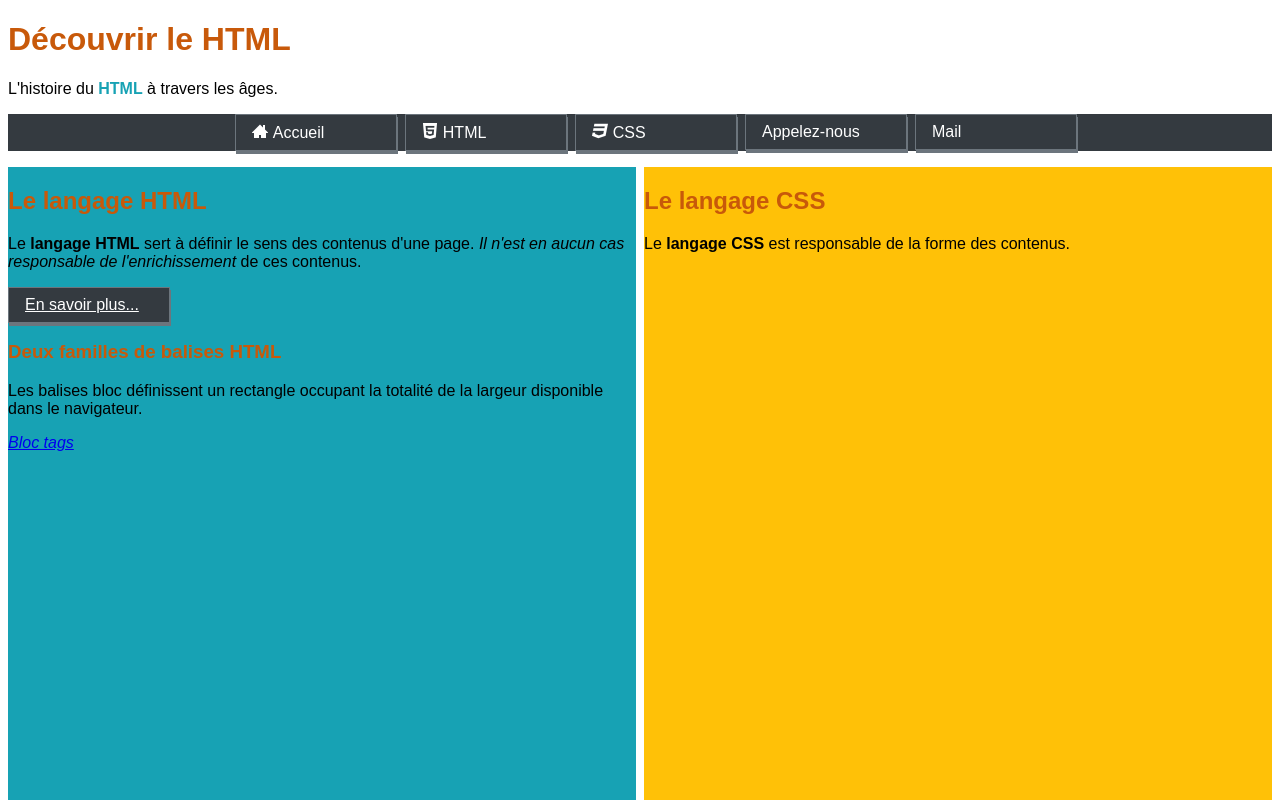
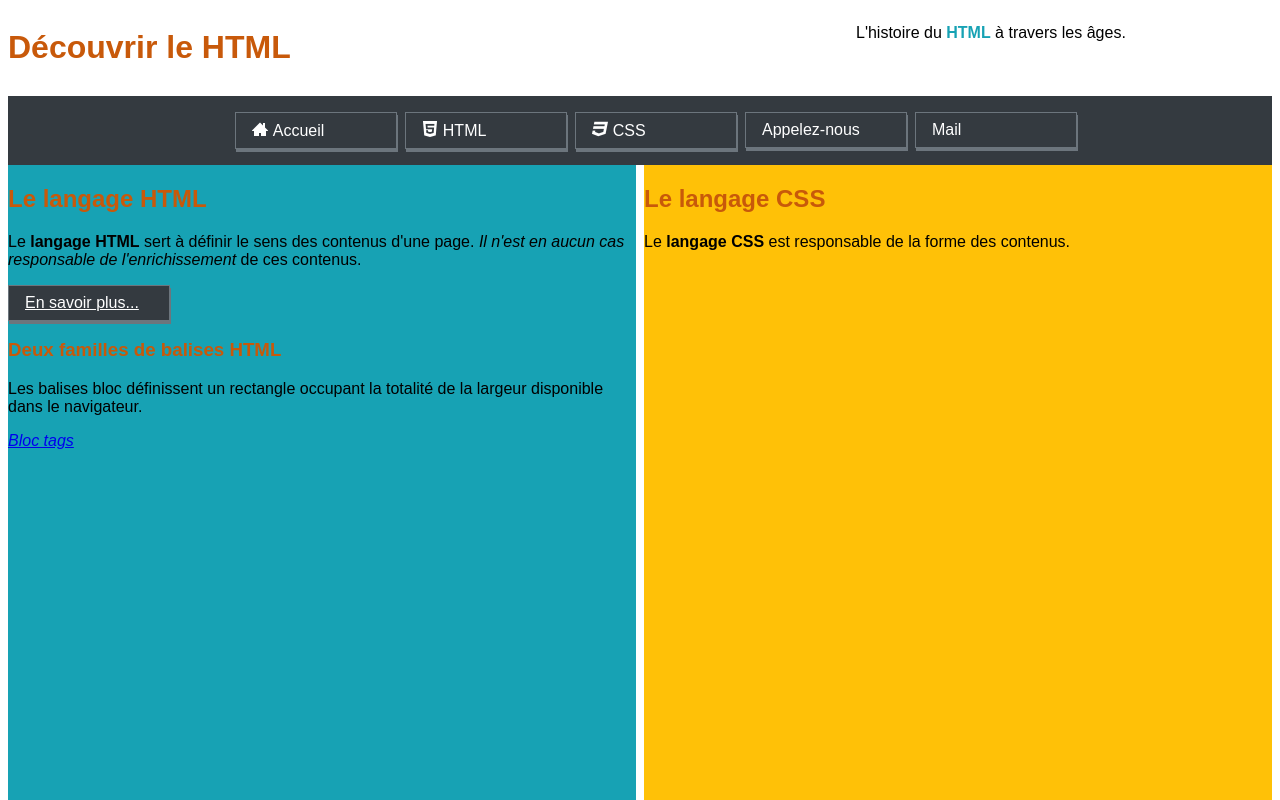
Before and after one commit to Ghislaine34/init_html, a plain HTML site: page index.html in a window 1280 px wide. Shown: the top 800 px of the page. Drawn offline with Linux system fonts and the light colour scheme; files whose address does not match are found by name.

Commit message:
titre et p en grid

```diff
--- a/assets/css/styles.css
+++ b/assets/css/styles.css
@@ -40,7 +40,7 @@ ul{
 }
 /*Première règle de média*/
 @media screen and (max-width: 576px){
-    header nav ul.flex-container{
+    .flex-container{
         flex-direction: column;
         display: none;
     }
--- a/index.html
+++ b/index.html
@@ -20,14 +20,14 @@
         Le contenu sera traité et affiché par le navigateur
     -->
     <body>
-        <header>
-            <h1>Découvrir le HTML</h1>
-            <p>
+        <header class="row">
+            <h1 class="col-xl-8 col-12">Découvrir le HTML</h1>
+            <p class="col-xl-4 col-12">
                 L'histoire du <abbr title="Hyper Text Markup Language" class="dropdown">HTML</abbr> à travers les âges.
                 <!--abbr avec l'attirbut title pour donner la signification
                 de l'abbréviation définie (ici HTML <=> Hyper Text Markup Language-->
             </p>
-            <nav class="bg-dark"><!--Element qui regroupe des  alises de navigation-->
+            <nav class="col-xl-12 col-12 bg-dark"><!--Element qui regroupe des  alises de navigation-->
                 <!--Burger menu button : displayed only when device width <= 576px-->
                 <button id="burger-btn">
                     ---<br>
```
